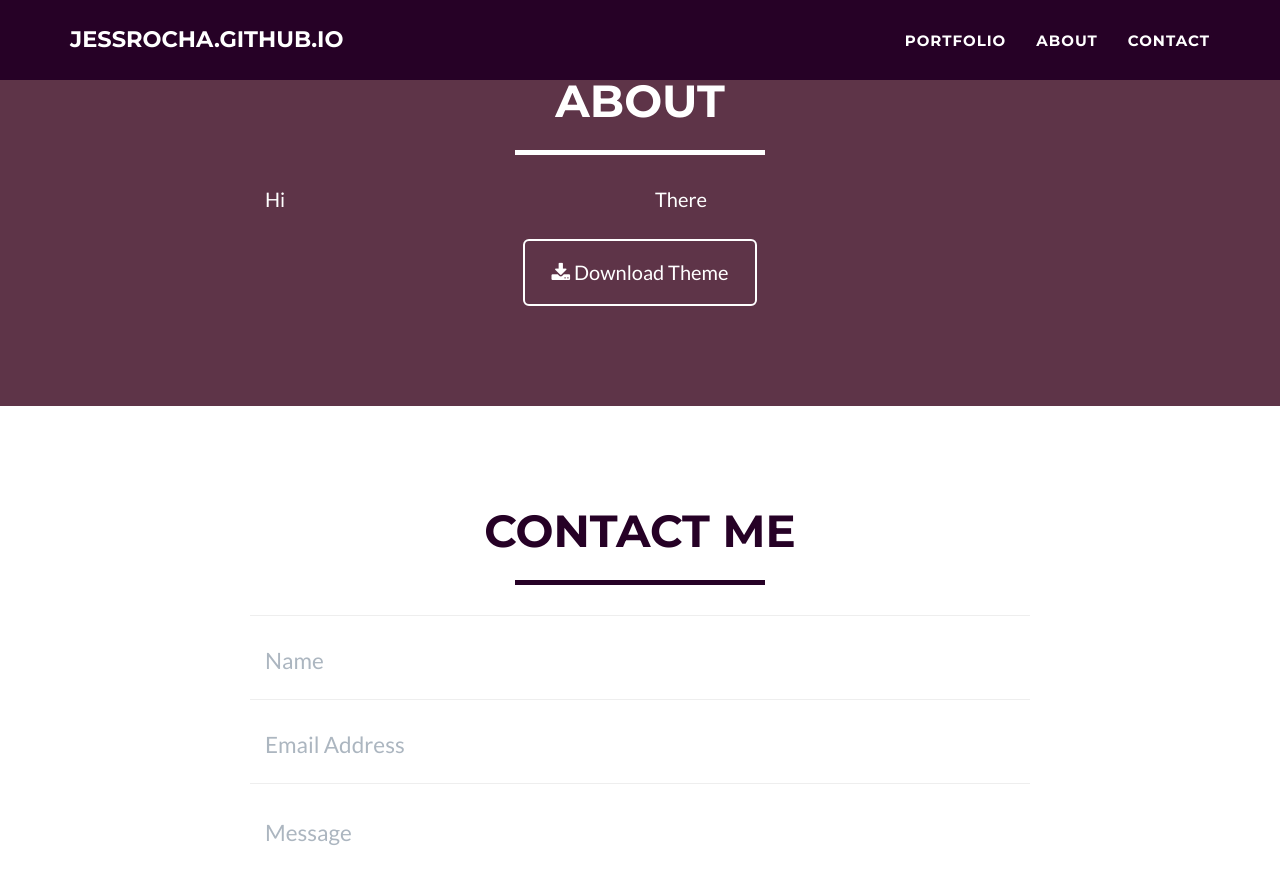
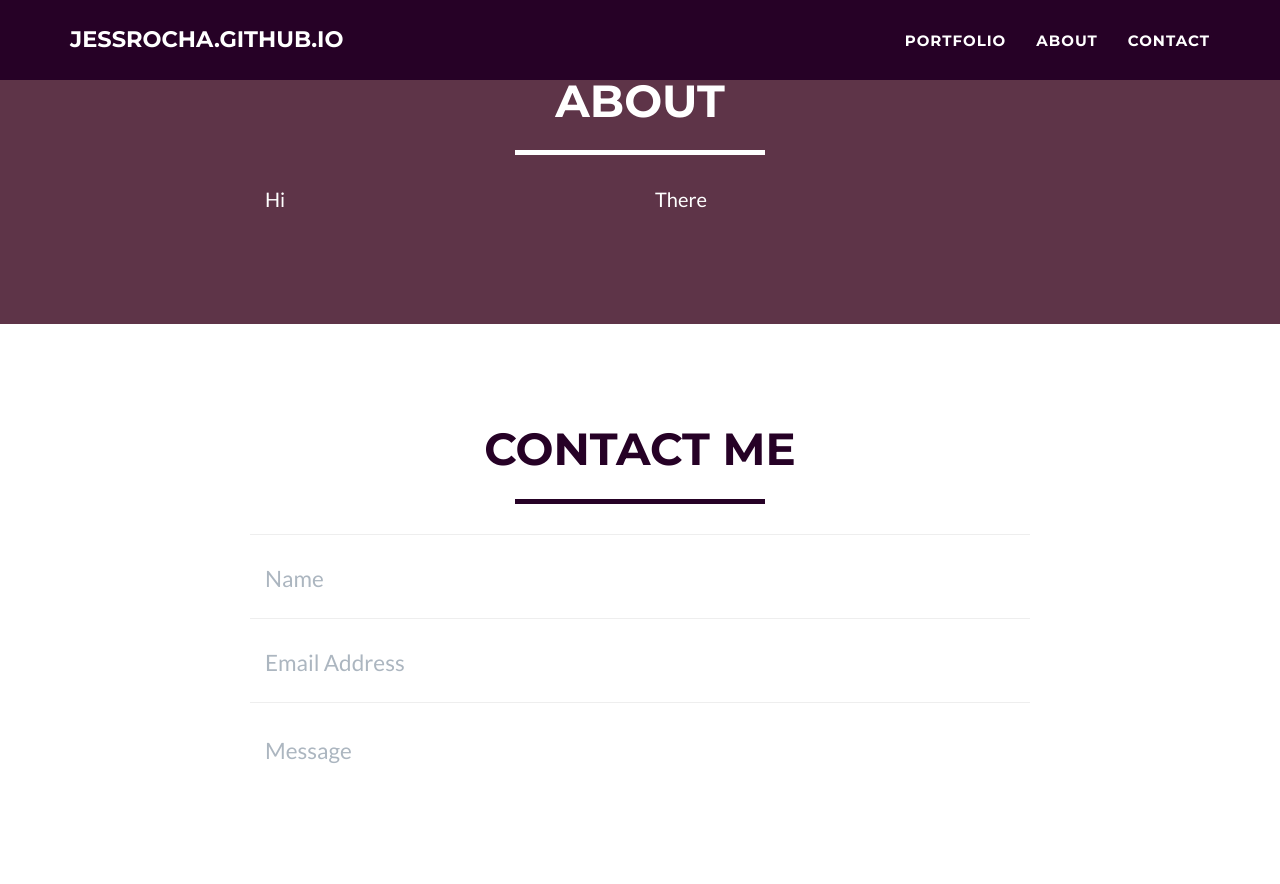
Before and after one commit to JessRocha/jessrocha.github.io, a Jekyll site: the page built from index.html, in a window 1280 px wide and 900 px high, scrolled down 1833 px. Shown: the top 884 px of the window. Built offline with Jekyll 4.4.1, drawn with Linux system fonts in a browser that asks for light colours.

Commit message:
Update about.html

```diff
--- a/_includes/about.html
+++ b/_includes/about.html
@@ -14,11 +14,7 @@
                 <div class="col-lg-4">
                     <p>There </p>
                 </div>
-                <div class="col-lg-8 col-lg-offset-2 text-center">
-                    <a href="#" class="btn btn-lg btn-outline">
-                        <i class="fa fa-download"></i> Download Theme
-                    </a>
-                </div>
+
             </div>
         </div>
     </section>
```
